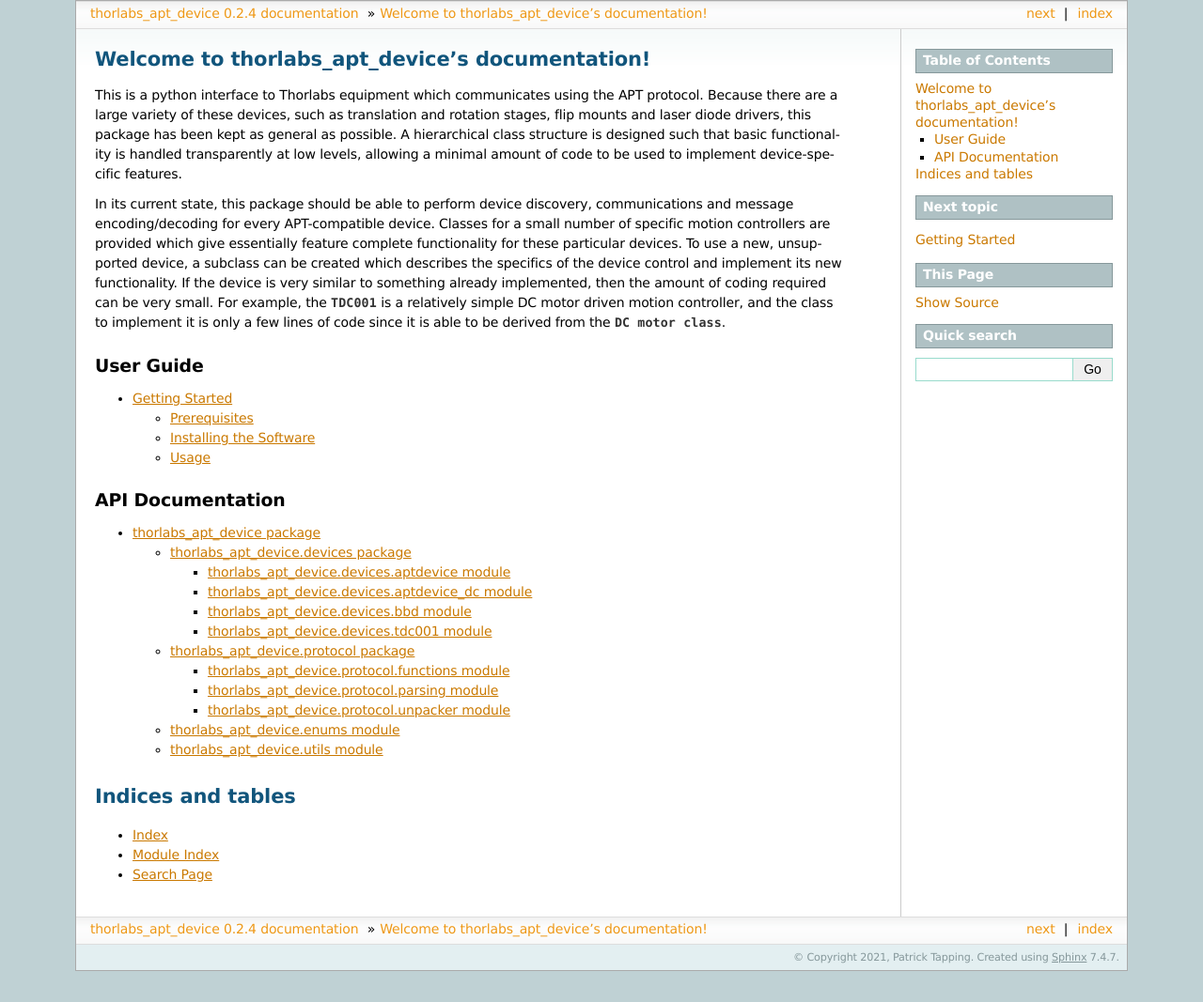
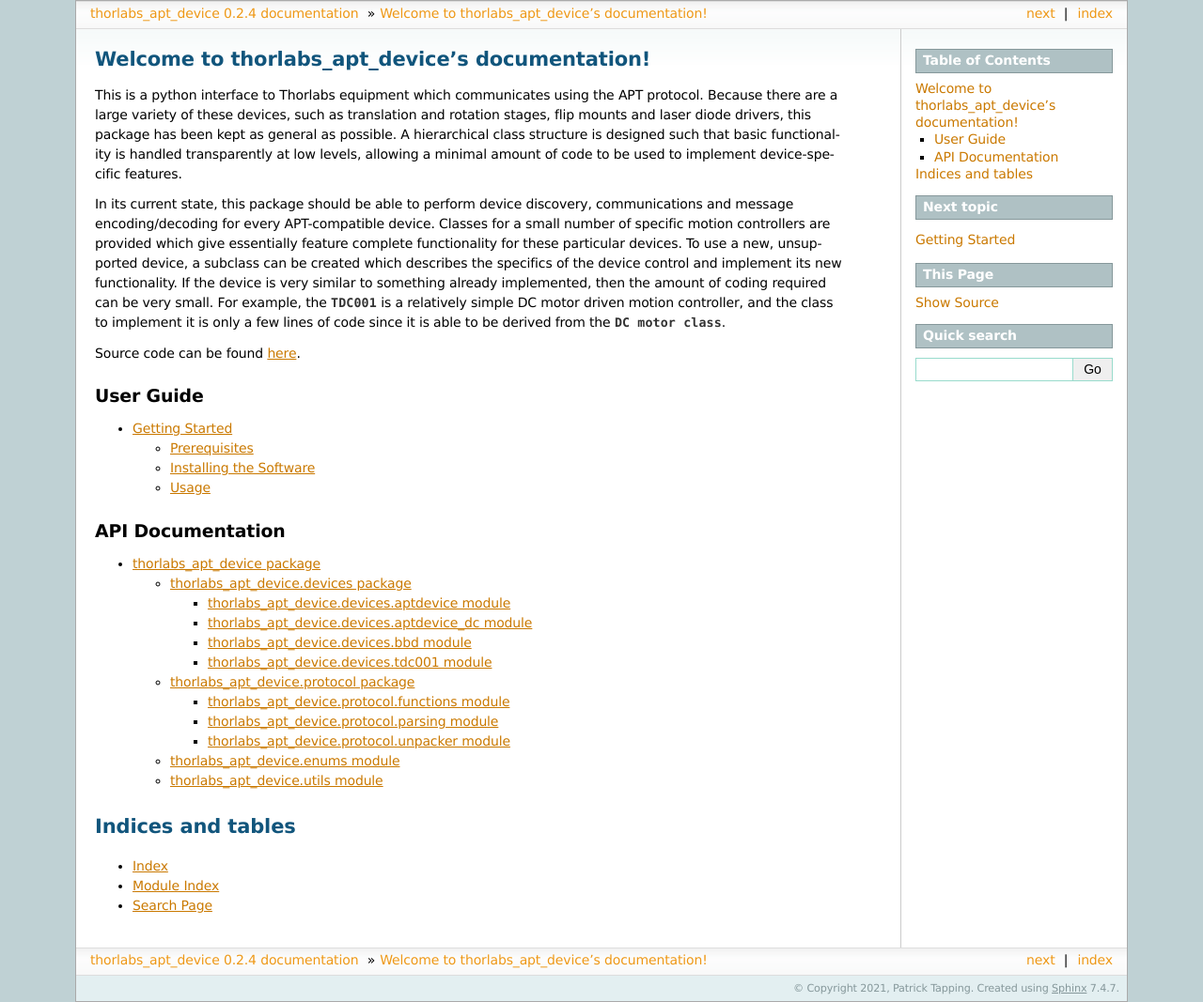
Before and after one commit to POSICS-II/thorlabs-apt-device, a Sphinx documentation site: the page built from doc/source/index.rst, in a window 1280 px wide. Shown: the whole page at 94% size. Built offline with Sphinx 7.4.7, drawn with Linux system fonts in a browser that asks for light colours; before the commit the page ends 1034 px from its top, so only the background shows below that.

Commit message:
Documentation fixes.

```diff
--- a/README.rst
+++ b/README.rst
@@ -1,7 +1,7 @@
 thorlabs_apt_device
 ===================
 
-A python interface to ThorLabs devices which communicate using the APT protocol.
+A python interface to Thorlabs devices which communicate using the APT protocol.
 
 Currently supports DC motor driven devices such as translation stages, however it should be
 straightforward to implement extension classes to support other devices.
@@ -19,8 +19,8 @@
 -------
 
 All original work is free and open source, licensed under the GNU Public License.
-See the `LICENSE <https://gitlab.com/ptapping/thorlabs-apt-device/-/blob/main/LICENSE>`_ for details.
+See the `LICENSE <https://gitlab.com/ptapping/thorlabs-apt-device/-/blob/main/LICENSE>`__ for details.
 
-A fork of the `thorlabs-apt-protocol <https://gitlab.com/yaq/thorlabs-apt-protocol>`_ library is
+A fork of the `thorlabs-apt-protocol <https://gitlab.com/yaq/thorlabs-apt-protocol>`__ library is
 included under the ``protocol`` directory, which remains under an MIT license.
 See `LICENSE <https://gitlab.com/ptapping/thorlabs-apt-device/protocol/-/blob/main/LICENSE>`_ for details.
--- a/doc/source/index.rst
+++ b/doc/source/index.rst
@@ -19,6 +19,7 @@
 motion controller, and the class to implement it is only a few lines of code since it is able to
 be derived from the :mod:`DC motor class <thorlabs_apt_device.devices.aptdevice_dc>`.
 
+Source code can be found `here <https://gitlab.com/ptapping/thorlabs-apt-device>`_.
 
 User Guide
 ----------
```
